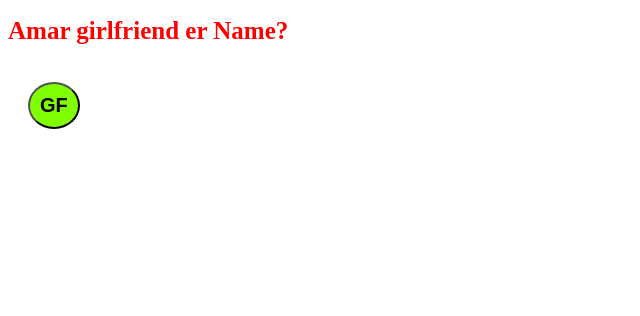
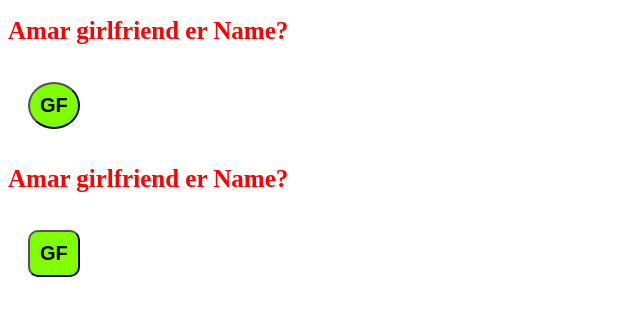
Before and after one commit to Ariful4a/gf, a plain HTML site: page index.html in a window 1280 px wide. Shown: the whole page, without its empty margins (0-640 px from the left). Drawn offline with Linux system fonts and the light colour scheme.

Commit message:
add all items

```diff
--- a/index.html
+++ b/index.html
@@ -21,6 +21,15 @@
             font-weight: 600;
             cursor: pointer;
             /* transition: transform 0.5s ease-in-out; */
+        }
+        #bisty{
+            background-color: chartreuse;
+            border-radius: 10px;
+            padding: 10px 10px;
+            margin: 20px;
+            font-size: 20px;
+            font-weight: 600;
+            cursor: pointer;
         }
         @media screen and (max-width: 400px) {
             h1{
@@ -48,6 +57,8 @@
     <button onclick="changeText()">Change Text</button> -->
     <h1 id="raha">Amar girlfriend er Name?</h1>
     <button id="moni">GF</button>
+    <h1 id="bistyb">Amar girlfriend er Name?</h1>
+    <button id="bisty">GF</button>
 
     <script src="js.js"></script>
     <script>
@@ -58,7 +69,11 @@
 
         document.getElementById('moni').addEventListener('click', function(){
             const showGf = document.getElementById('raha');
-            showGf.innerText = 'Aicul hok er গার্লফ্রেন্ডের নাম লিজা।';
+            showGf.innerText = 'Ainul hok er গার্লফ্রেন্ডের নাম লিজা।';
+        });
+        document.getElementById('bisty').addEventListener('click', function(){
+            const showGf = document.getElementById('bistyb');
+            showGf.innerText = 'Sohag er গার্লফ্রেন্ডের নাম Bisty';
         });
     </script>
 </body>
```
